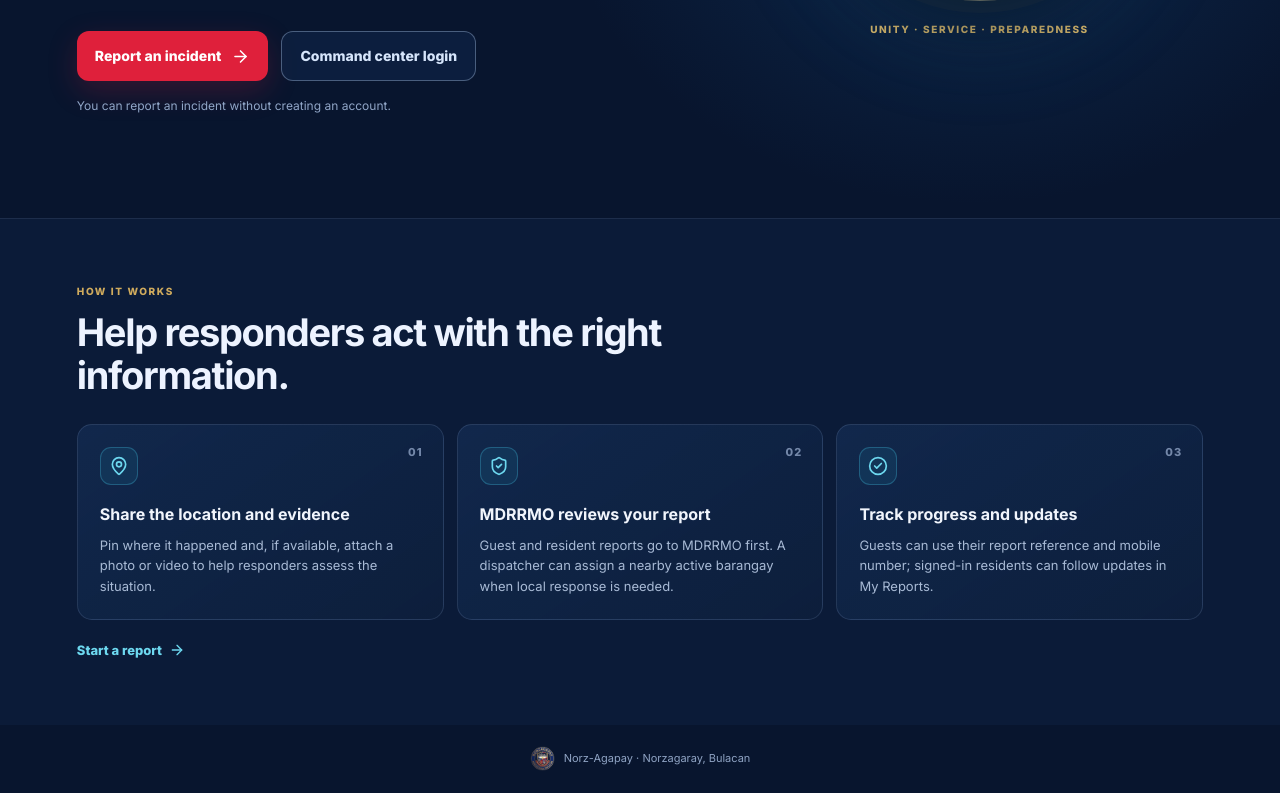
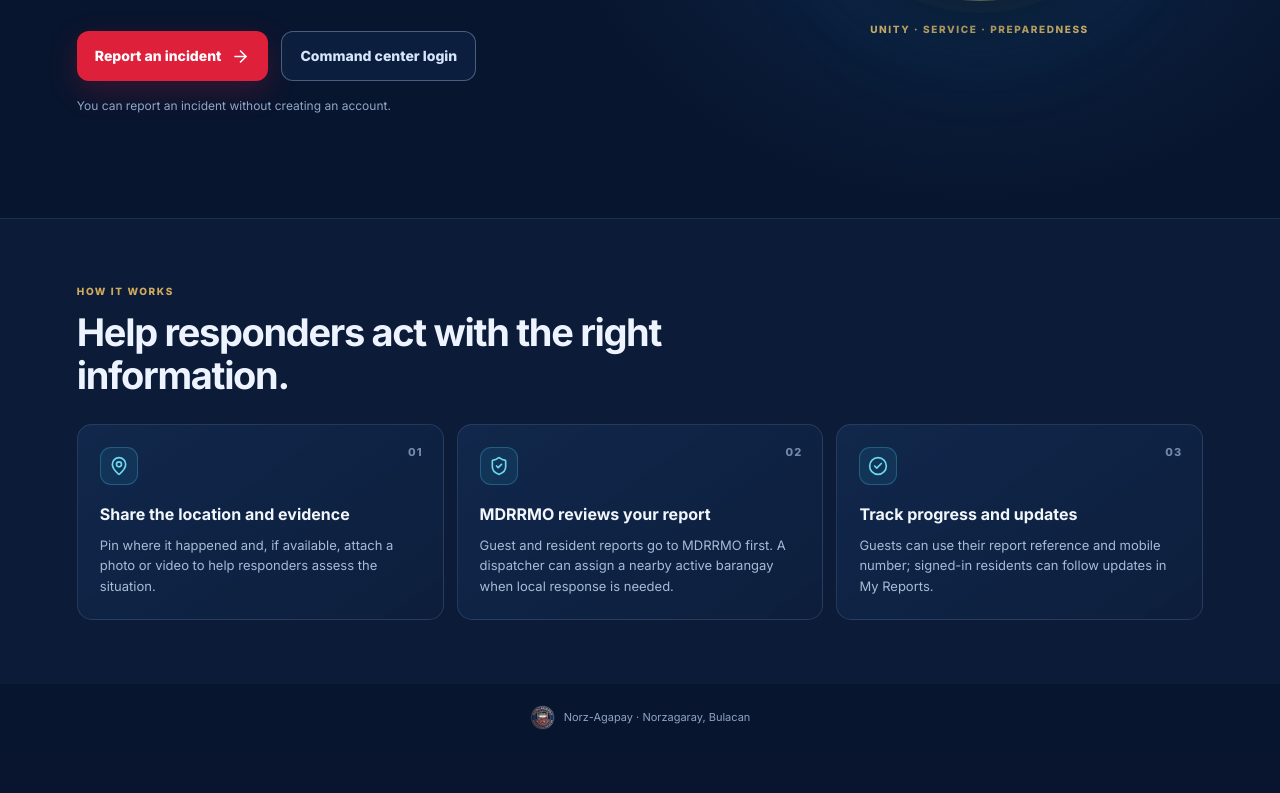
Before and after one commit to emmanuel16-cell/NorzAgapay, a React (Vite) app in the folder web-dashboard/: page / in a window 1280 px wide. Shown: the part 579-1372 px from the top of the page. After the commit the page ends 1331 px from the top, so only its background shows below. Built offline with nearby package versions, Linux system fonts and the light colour scheme; no server answers.

Commit message:
Update HomePage.tsx

```diff
--- a/web-dashboard/src/pages/HomePage.tsx
+++ b/web-dashboard/src/pages/HomePage.tsx
@@ -46,7 +46,6 @@ export default function HomePage() {
               </article>
             ))}
           </div>
-          <Link className="public-home-inline-link" to="/report">Start a report <ArrowRight size={16} aria-hidden="true" /></Link>
         </section>
       </main>
       <footer className="public-home-footer"><img src="/NA-icon.png" alt="" /><span>Norz-Agapay · Norzagaray, Bulacan</span></footer>
```
